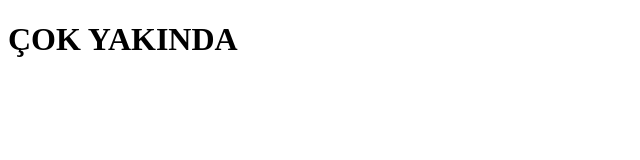
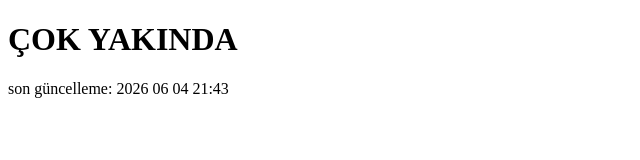
Before and after one commit to metek737/my_portfolio_site, a plain HTML site: page index.html in a window 1280 px wide. Shown: the whole page, without its empty margins (0-640 px from the left). Drawn offline with Linux system fonts and the light colour scheme.

Commit message:
Add files via upload

```diff
--- a/index.html
+++ b/index.html
@@ -7,5 +7,6 @@
 </head>
 <body>
     <h1>ÇOK YAKINDA</h1>
+    <p> son güncelleme: 2026 06 04 21:43</p>
 </body>
 </html>
```
